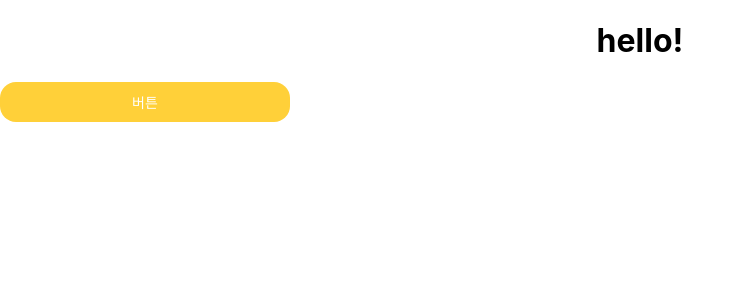
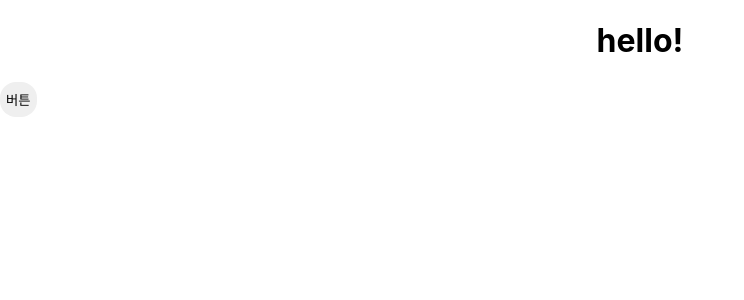
Before and after one commit to waffle-card/client, a React (Create React App) app: page / in a window 1280 px wide. Shown: the top 300 px of the page, without its empty margins (0-744 px from the left). Built offline with nearby package versions, Linux system fonts and the light colour scheme; the HTML template or start-up script is replaced by a standard one.

Commit message:
refactor: styled 컴포넌트 방식으로 리팩토링

```diff
--- a/src/components/base/Button/Button.scss
+++ /dev/null
@@ -1,47 +0,0 @@
-button {
-  box-sizing: border-box;
-  display: block;
-  padding: 8px 6px;
-  cursor: pointer;
-  border: none;
-  border-radius: 16px;
-  outline: none;
-
-  &:hover {
-    opacity: 0.8;
-  }
-
-  &:disabled {
-    background-color: #888;
-  }
-}
-
-.small {
-  width: 290px;
-  height: 40px;
-  font-size: 14px;
-}
-
-.large {
-  width: 550px;
-  height: 56px;
-  font-size: 18px;
-}
-
-.yellow {
-  color: #fff;
-  background-color: #ffd039;
-
-  &:active {
-    border: solid 2px white;
-  }
-}
-
-.white {
-  color: #ffd039;
-  background-color: #fff;
-
-  &:active {
-    border: solid 2px #ffd039;
-  }
-}
--- a/src/components/base/Button/index.jsx
+++ b/src/components/base/Button/index.jsx
@@ -1,11 +1,41 @@
+import styled from '@emotion/styled';
 import { useCallback } from 'react';
 import PropTypes from 'prop-types';
-import './Button.scss';
+
+const StyledButton = styled.button`
+  box-sizing: border-box;
+  display: block;
+  width: ${({ width }) => width}px;
+  height: ${({ height }) => height}px;
+  padding: 8px 6px;
+  font-size: ${({ fontsize }) => fontsize}px;
+  color: ${({ fontcolor }) => fontcolor};
+  cursor: pointer;
+  background-color: ${({ backgroundcolor }) => backgroundcolor};
+  border: none;
+  border-radius: 16px;
+  outline: none;
+
+  &:hover {
+    opacity: 0.8;
+  }
+
+  &:disabled {
+    background-color: #888;
+  }
+
+  &:active {
+    border: solid 2px ${({ fontcolor }) => fontcolor};
+  }
+`;
 
 const Button = ({
   children,
-  size = 'small',
-  color = 'yellow',
+  width,
+  height,
+  backgroundColor,
+  fontColor,
+  fontSize,
   onClick,
   ...props
 }) => {
@@ -14,16 +44,27 @@ const Button = ({
   }, [onClick]);
 
   return (
-    <button {...props} className={`${size} ${color}`} onClick={handleClick}>
+    <StyledButton
+      {...props}
+      width={width}
+      height={height}
+      backgroundcolor={backgroundColor}
+      fontcolor={fontColor}
+      fontsize={fontSize}
+      onClick={handleClick}>
       {children}
-    </button>
+    </StyledButton>
   );
 };
 
 Button.propTypes = {
-  children: PropTypes.string.isRequired,
-  size: PropTypes.string.isRequired,
-  color: PropTypes.string.isRequired,
+  children: PropTypes.string,
+  width: PropTypes.number.isRequired,
+  height: PropTypes.number.isRequired,
+  backgroundColor: PropTypes.string.isRequired,
+  fontColor: PropTypes.string.isRequired,
+  fontSize: PropTypes.number.isRequired,
+  onClick: PropTypes.func,
 };
 
 export default Button;
```
Also changed, not shown: 1 other file (tests, documents, lock files or other folders).
